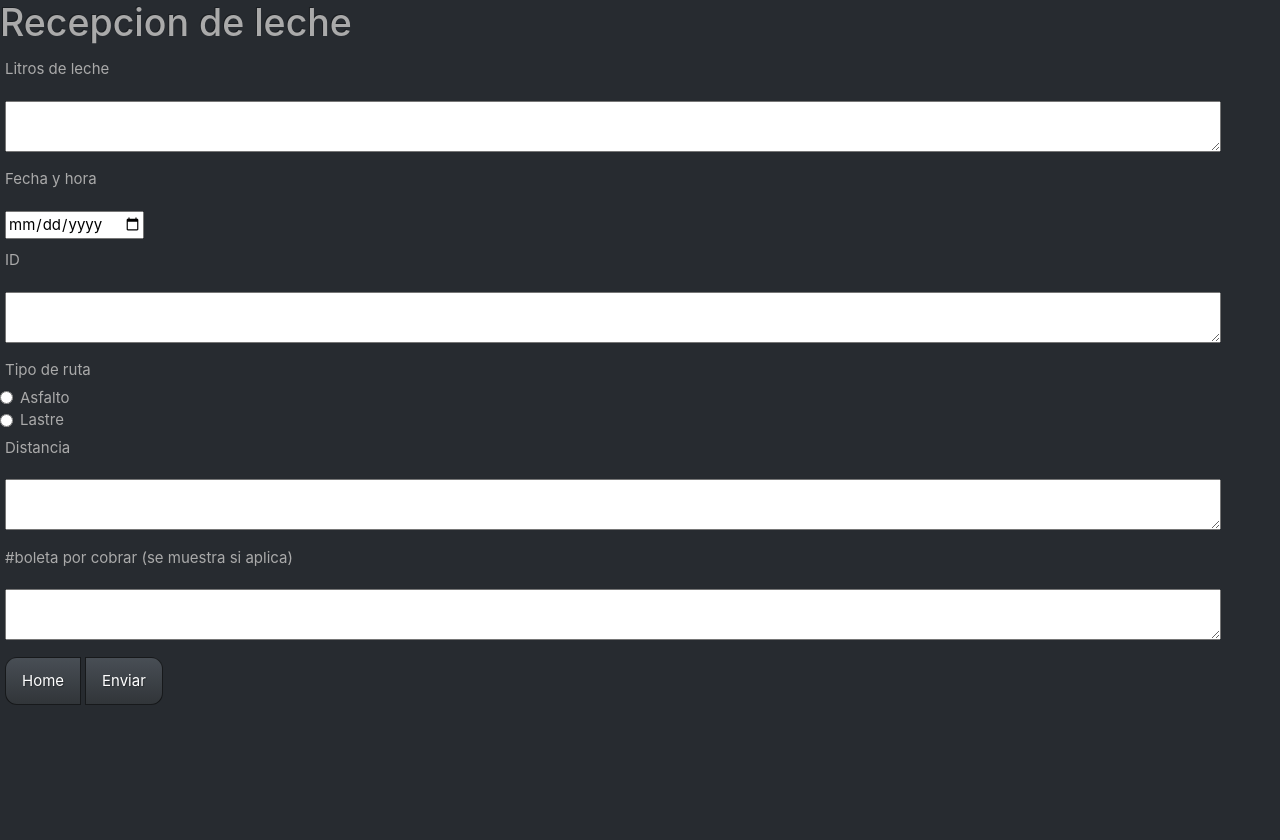
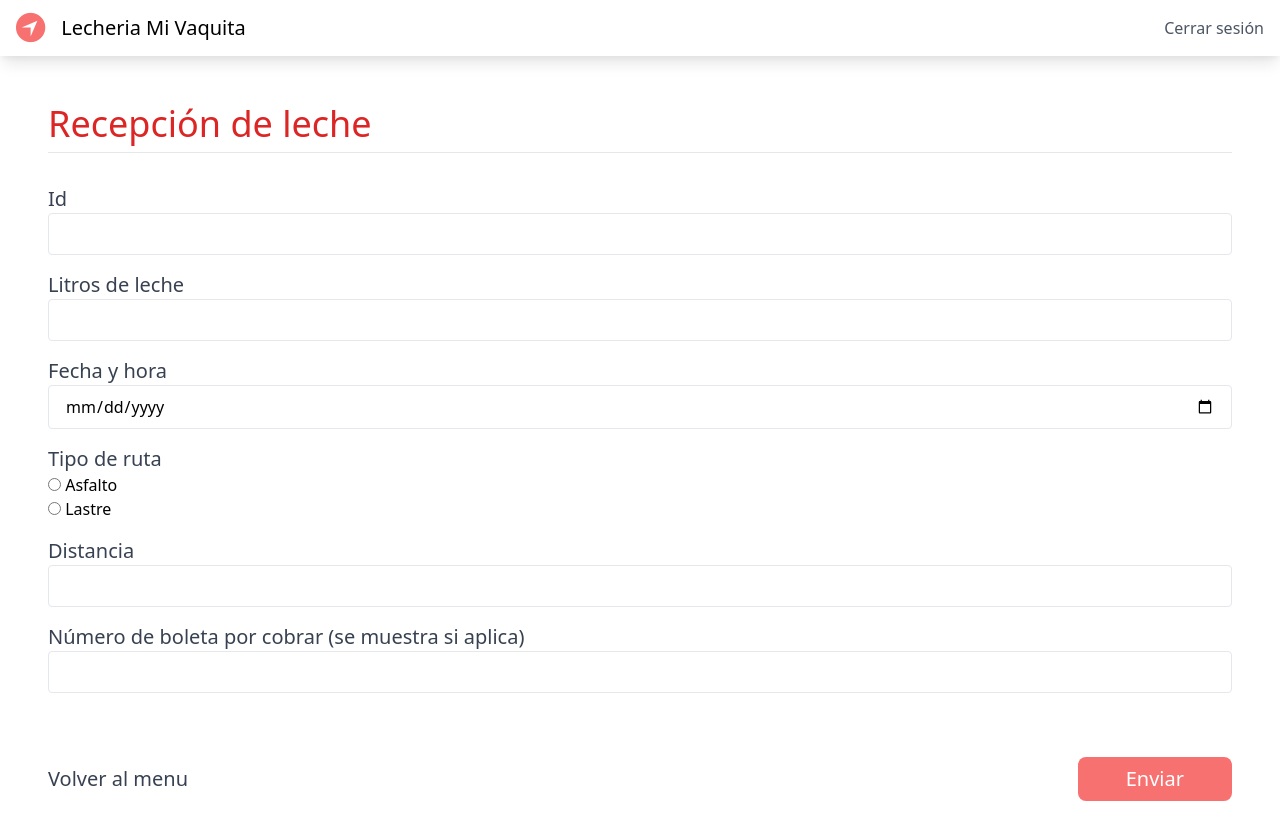
Before and after one commit to andreileonsalas/prototipolecheria, a plain HTML site: page recepcionDeLeche.html in a window 1280 px wide. Before the commit the page ends 800 px from the top, so only its background shows below. Drawn offline with nearby package versions, Linux system fonts and the light colour scheme; files whose address does not match are found by name.

Commit message:
Recepción de leche

```diff
--- a/recepcionDeLeche.html
+++ b/recepcionDeLeche.html
@@ -4,36 +4,67 @@
 <head>
     <meta charset="utf-8">
     <meta name="viewport" content="width=device-width, initial-scale=1.0, shrink-to-fit=no">
-    <title>Interfaz</title>
-    <link rel="stylesheet" href="assets/bootstrap/css/bootstrap.min.css">
+    <title>Recepción de leche</title>
+    <link rel="stylesheet" href="https://unpkg.com/tailwindcss@^2/dist/tailwind.min.css">
+    <link rel="stylesheet" href="assets/fonts/ionicons.min.css">
     <link rel="manifest" href="manifest.json">
-    <link rel="stylesheet" href="assets/fonts/ionicons.min.css">
-    <link rel="stylesheet" href="assets/css/Login-Form-Clean.css">
-    <link rel="stylesheet" href="assets/css/styles.css">
 </head>
 
-<body>
-    <header>
-        <h1>Recepcion de leche</h1>
-    </header>
-    <div><label style="margin: 5px;">Litros de leche</label>
-        <div style="margin: 10px;"></div><textarea style="margin: 5px;"></textarea></div>
-    <div><label style="margin: 5px;">Fecha y hora</label>
-        <div style="margin: 10px;"></div><input type="date"></div>
-    <div><label style="margin: 5px;">ID</label>
-        <div style="margin: 10px;"></div><textarea style="margin: 5px;"></textarea>
-        <div><label style="margin: 5px;">Tipo de ruta</label>
-            <div class="form-check"><input class="form-check-input" type="radio" id="formCheck-1"><label class="form-check-label" for="formCheck-1">Asfalto</label></div>
-            <div class="form-check"><input class="form-check-input" type="radio" id="formCheck-1"><label class="form-check-label" for="formCheck-1">Lastre</label></div>
+<body class="flex flex-col w-screen h-screen">
+    <nav class="shadow-lg px-4 py-2 flex justify-between items-center flex-col sm:flex-row">
+        <div class="flex text-xl items-center">
+            <div class="text-red-400 text-center text-4xl mr-4">
+                <i class="icon ion-ios-navigate"></i>
+            </div>
+            <label class="flex justify-center">Lecheria Mi Vaquita</label>
+        </div>
+        <a href="/index.html" class="text-gray-600 hover:text-gray-800 transition">Cerrar sesión</a>
+    </nav>
+    <div class="p-12 flex-1 flex flex-col">
+        <div class="flex-1">
+            <h1 class="text-4xl text-red-600 mb-2">Recepción de leche</h1>
+            <hr class="mb-8">
+            <div class="mb-4">
+                <label class="text-gray-700 text-xl">Id</label>
+                <input class="transition border border-gray-200 px-4 py-2 w-full rounded hover:border-gray-600"></input>
+            </div>
+            <div class="mb-4">
+                <label class="text-gray-700 text-xl">Litros de leche</label>
+                <input class="transition border border-gray-200 px-4 py-2 w-full rounded hover:border-gray-600"></input>
+            </div>
+            <div class="mb-4">
+                <label class="text-gray-700 text-xl">Fecha y hora</label>
+                <input class="transition border border-gray-200 px-4 py-2 w-full rounded hover:border-gray-600" type="date"></input>
+            </div>
+            <div class="mb-4">
+                <label class="text-gray-700 text-xl">Tipo de ruta</label>
+                <div>
+                    <input class="form-check-input" type="radio" id="formCheck-1">
+                    <label class="form-check-label" for="formCheck-1">Asfalto</label>
+                </div>
+                <div>
+                    <input class="form-check-input" type="radio" id="formCheck-2">
+                    <label class="form-check-label" for="formCheck-2">Lastre</label>
+                </div>
+            </div>
+            <div class="mb-4">
+                <label class="text-gray-700 text-xl">Distancia</label>
+                <input class="transition border border-gray-200 px-4 py-2 w-full rounded hover:border-gray-600"></input>
+            </div>
+            <div class="mb-4">
+                <label class="text-gray-700 text-xl">Número de boleta por cobrar (se muestra si aplica)</label>
+                <input class="transition border border-gray-200 px-4 py-2 w-full rounded hover:border-gray-600"></input>
+            </div>
+        </div>
+
+        <div class="flex justify-between mt-12 flex-col-reverse items-center justify-center sm:flex-row">
+            <a href="Home.html" class="text-gray-700 text-xl">Volver al menu</a>
+            <a href="reciboDeTiquete.html"
+                class="px-12 text-xl bg-red-400 text-white text-center rounded-lg py-2 transition hover:bg-red-500">Enviar</a>
         </div>
     </div>
-    <div><label style="margin: 5px;">Distancia</label>
-        <div style="margin: 10px;"></div><textarea style="margin: 5px;"></textarea></div>
-    <div><label style="margin: 5px;">#boleta por cobrar (se muestra si aplica)</label>
-        <div style="margin: 10px;"></div><textarea style="margin: 5px;"></textarea></div>
-    <div class="btn-group" role="group"><a class="btn btn-primary" role="button" href="Home.html">Home</a><a class="btn btn-primary" role="button" href="reciboDeTiquete.html">Enviar</a></div>
-    <script src="assets/js/jquery.min.js"></script>
-    <script src="assets/bootstrap/js/bootstrap.min.js"></script>
+
+
 </body>
 
 </html>
```
